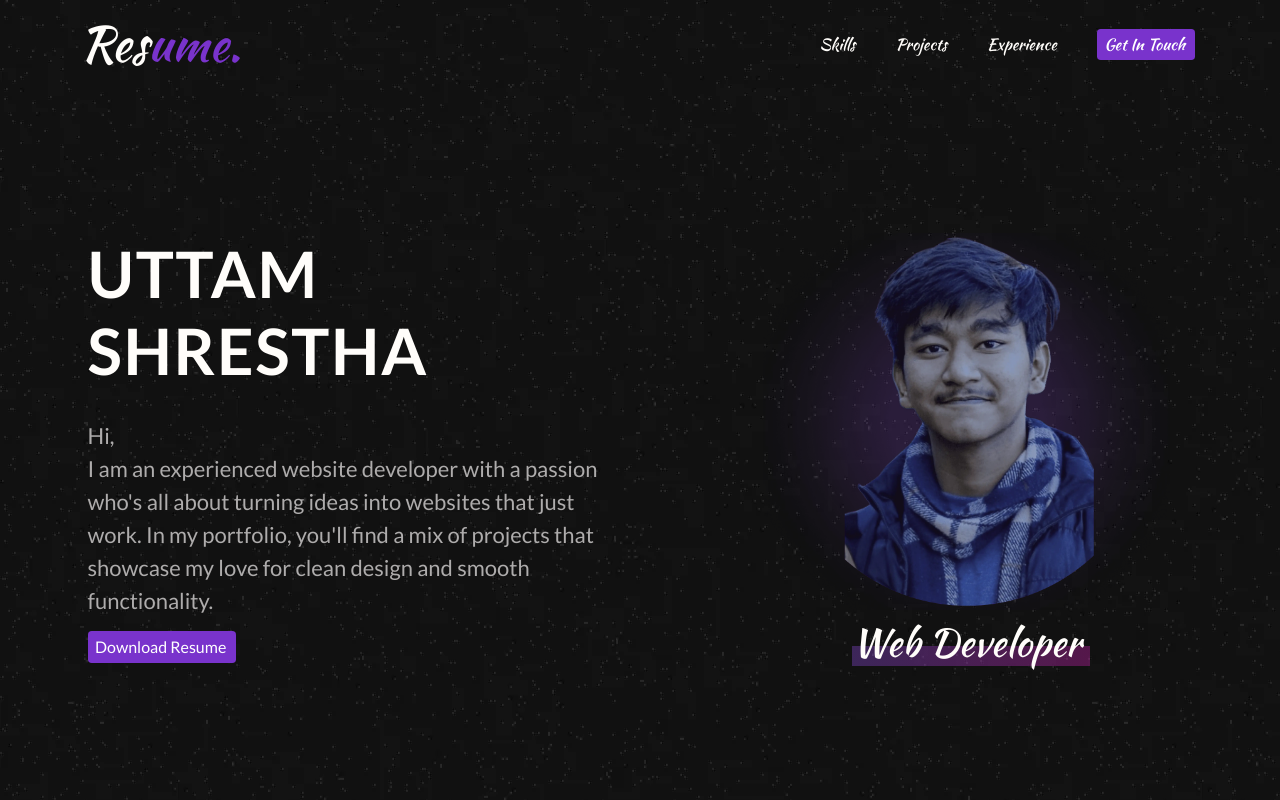
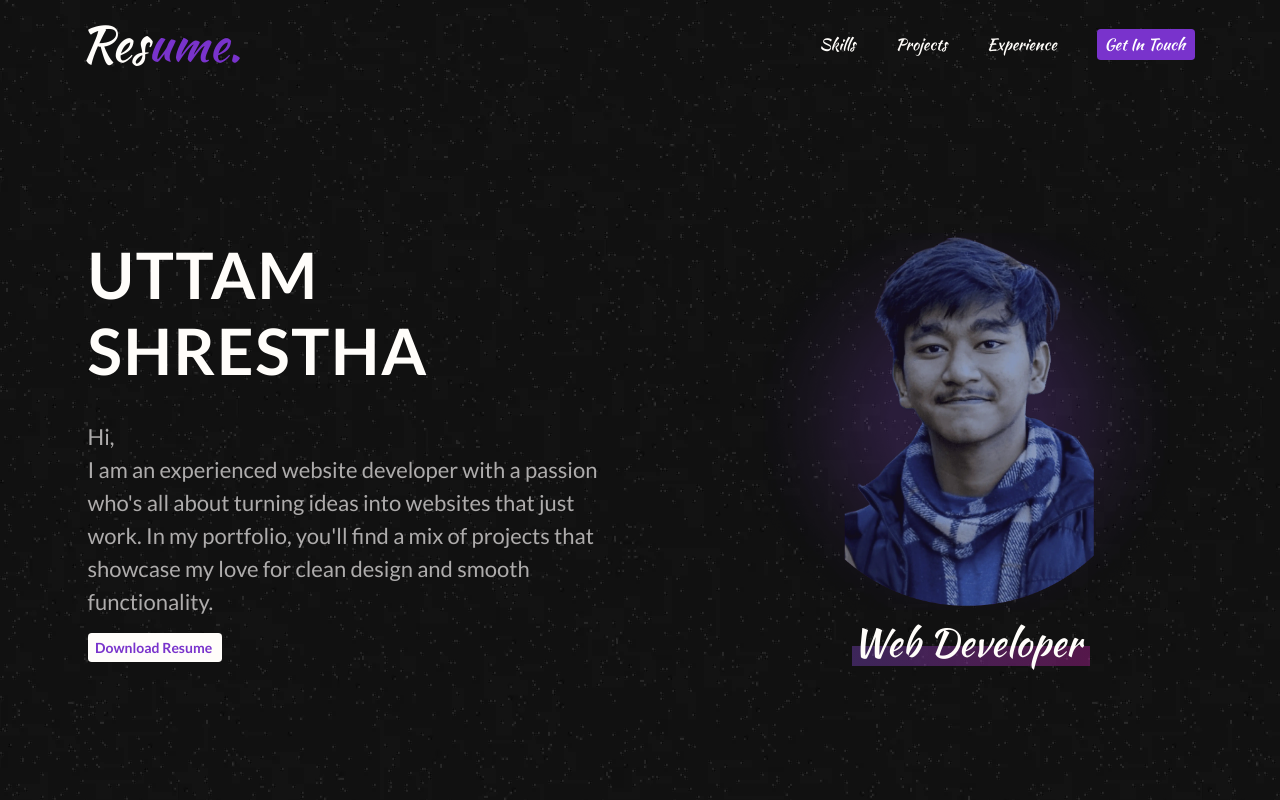
Before and after one commit to uttamstha123/personal_portfolio, a React (Create React App) app: page / in a window 1280 px wide. Shown: the top 800 px of the page. Built offline with nearby package versions, Linux system fonts and the light colour scheme.

Commit message:
changed button style

```diff
--- a/src/App.css
+++ b/src/App.css
@@ -86,3 +86,19 @@ a{
   background-color: var(--primary-text-clr);
   border: none;
 }
+.secondaryCtn{
+  background: var(--white-text-clr);
+  color: var(--primary-text-clr);
+  border: none;
+}
+
+.primaryCtn:hover{
+  background: var(--white-text-clr);
+  color: var(--primary-text-clr);
+}
+
+
+.secondaryCtn:hover{
+  color : var(--white-text-clr);
+  background-color: var(--primary-text-clr);
+}
--- a/src/layouts/NavBar.js
+++ b/src/layouts/NavBar.js
@@ -26,7 +26,7 @@ const NavBar = () => {
               <Nav.Link className="fs-sm" href="#experience">
                 Experience
               </Nav.Link>
-              <Nav.Link href="#footer">
+              <Nav.Link href="mailto:shresthauttam66@gmail.com">
                 <Button className="fs-sm primaryCtn pe-3">Get In Touch</Button>
               </Nav.Link>
             </Nav>
--- a/src/section/Header.js
+++ b/src/section/Header.js
@@ -17,8 +17,8 @@ const Header = () => {
             find a mix of projects that showcase my love for clean design and
             smooth functionality.
           </p>
-          <div className="fs-sm primaryCtn pe-3 btn">
-            <a href="./resume.pdf" className="text-white" download="Resume - Uttam Shrestha">
+          <div className="fs-xs secondaryCtn pe-3 btn">
+            <a href="./resume.pdf" className="fw-bold" download="Resume - Uttam Shrestha">
               Download Resume
             </a>
           </div>
```
